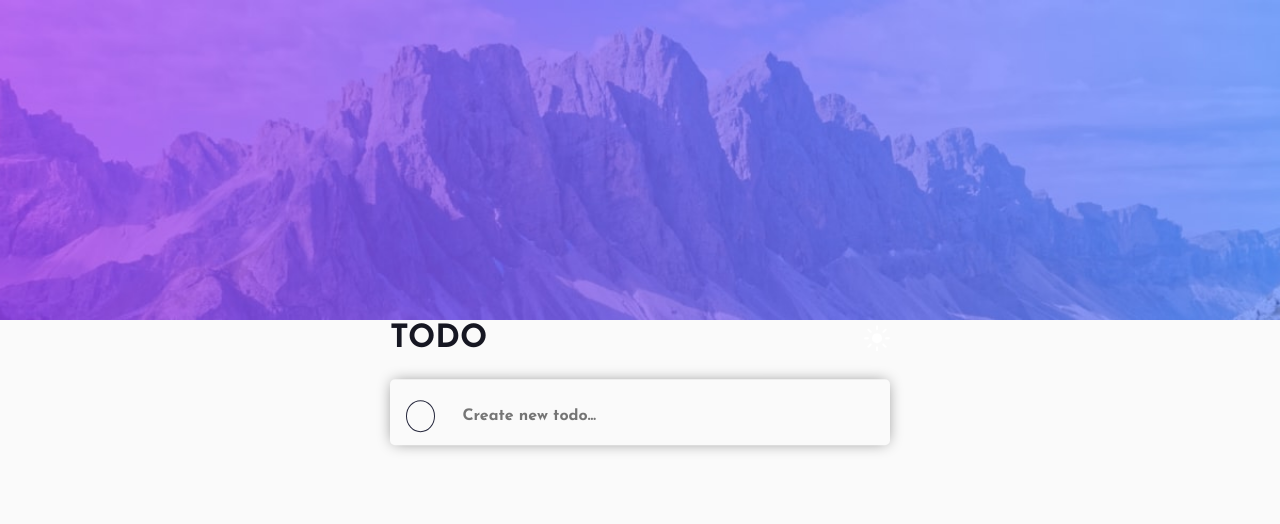
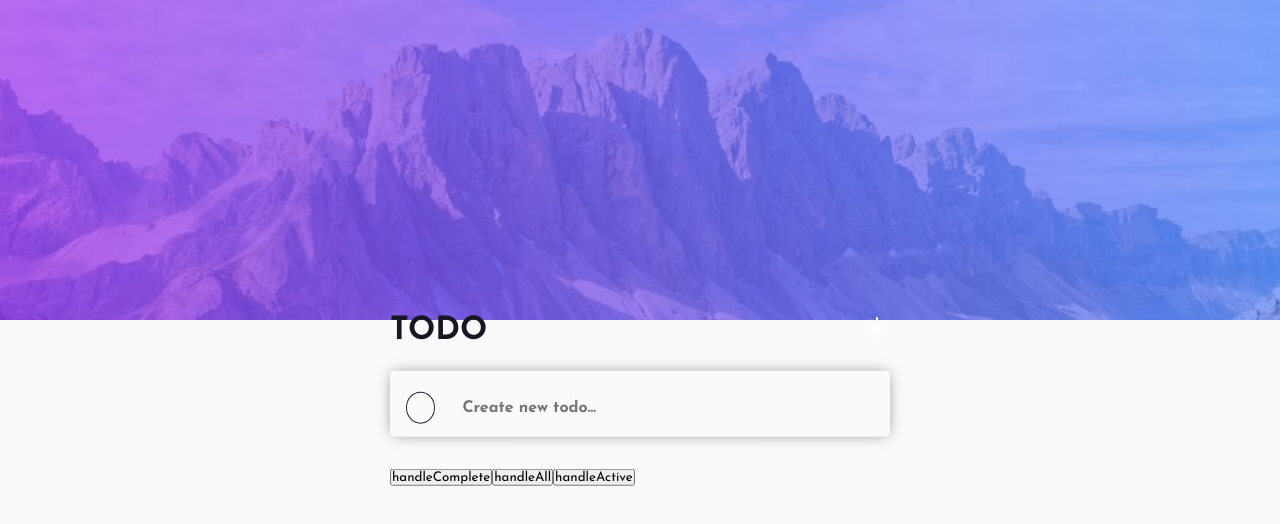
Before and after one commit to Gilocah28/Todo_App, a React (Vite) app: page / in a window 1280 px wide. Shown: the top 524 px of the page. Built offline with nearby package versions, Linux system fonts and the light colour scheme.

Commit message:
Done Filtering Components

```diff
--- /dev/null
+++ b/src/components/floating-container/Filter-container/FilterComponent.jsx
@@ -0,0 +1,14 @@
+import React from 'react'
+
+const FilterComponent = ({ handleAll, handleComplete, handleActive }) => {
+    return (
+        <div>
+            <button onClick={() => handleComplete()}>handleComplete</button>
+            <button onClick={() => handleAll()}>handleAll</button>
+            <button onClick={() => handleActive()}>handleActive</button>
+
+        </div>
+    )
+}
+
+export default FilterComponent
--- a/src/components/floating-container/MainComponent.jsx
+++ b/src/components/floating-container/MainComponent.jsx
@@ -1,9 +1,29 @@
-import React, { useContext, useEffect, useState } from 'react'
+import React, { useContext, useEffect, useReducer, useState } from 'react'
 import '../floating-container/main.scss'
 import sun from '../../assets/icon-sun.svg'
 import moon from '../../assets/icon-moon.svg'
 import DataContext from '../context/DataContext'
 import TaskListComponent from './taskList/TaskListComponent'
+import FilterComponent from './Filter-container/FilterComponent'
+
+const reducer = (state, action) => {
+  switch (action.type) {
+    case 'Active': {
+      return { value: state.value = true }
+    }
+    case 'Complete': {
+      return { value: state.value = false }
+    }
+    case 'All': {
+      return { value: state.value = 'all' }
+    }
+    default: {
+      return state
+    }
+  }
+}
+
+
 
 const MainComponent = () => {
 
@@ -13,11 +33,35 @@ const MainComponent = () => {
   const [todos, setTodos] = useState([])
   const [error, setError] = useState('')
 
+  const initialState = { value: null }
+  const [state, dispatch] = useReducer(reducer, initialState)
+
+  const handleAll = () => {
+    dispatch({ type: 'All' })
+  }
+
+  const handleActive = () => {
+    dispatch({ type: 'Active' })
+  }
+
+  const handleComplete = () => {
+    dispatch({ type: 'Complete' })
+  }
+
 
   useEffect(() => {
     const todoItem = JSON.parse(localStorage.getItem('todoList')) || []
     setTodos(todoItem)
-  },[])
+    handleAll()
+  }, [])
+
+
+
+
+
+
+
+
 
 
   const handleSubmit = (event) => {
@@ -39,8 +83,12 @@ const MainComponent = () => {
       setError('')
     } else {
       setError(prevError => prevError = 'Field must not be empty !')
+      setTimeout(() => {
+        setError('')
+      }, 5000)
     }
   }
+
 
 
   return (
@@ -68,7 +116,12 @@ const MainComponent = () => {
         </form>
       </div>
 
-      <TaskListComponent todos={todos} setTodos={setTodos}/>
+      <TaskListComponent todos={todos} setTodos={setTodos} filter={state.value} />
+      <FilterComponent
+        handleAll={handleAll}
+        handleActive={handleActive}
+        handleComplete={handleComplete}
+      />
 
 
 
--- a/src/components/floating-container/taskList/TaskListComponent.jsx
+++ b/src/components/floating-container/taskList/TaskListComponent.jsx
@@ -3,7 +3,7 @@ import iconCross from '../../../assets/icon-cross.svg'
 import check from '../../../assets/icon-check.svg'
 import '../taskList/taskListStyle.scss'
 
-const TaskListComponent = ({ todos, setTodos }) => {
+const TaskListComponent = ({ todos, setTodos, filter }) => {
 
     const handleRemove = (id) => {
         const filteredItem = todos.filter((todo) => {
@@ -33,7 +33,9 @@ const TaskListComponent = ({ todos, setTodos }) => {
     return (
         <div className='taskList_container'>
             <ul>
-                {todos.map((todo) => {
+                {todos.filter((todo) =>{
+                    return todo.status !== filter
+                }).map((todo) => {
                     return (
                         <li className='list-items' key={todo.id}>
                             <div className="item-group">
@@ -47,7 +49,8 @@ const TaskListComponent = ({ todos, setTodos }) => {
                                     />
 
                                     <label for={todo.id} className='checkbox'>
-                                        {todo.status && <svg xmlns="http://www.w3.org/2000/svg" width="11" height="9"><path fill="none" stroke="#FFF" stroke-width="2" d="M1 4.304L3.696 7l6-6" /></svg>}
+                                        {todo.status && <img src={check} alt="Check" />}
+
                                     </label>
                                 </div>
 
--- a/src/components/floating-container/taskList/taskListStyle.scss
+++ b/src/components/floating-container/taskList/taskListStyle.scss
@@ -4,7 +4,7 @@
     border-radius: 5px;
     margin-top: 2rem;
     overflow: auto;
-    max-height: 300px;
+    max-height: 320px;
 
     ul{
         list-style: none;
@@ -36,7 +36,7 @@
                         display: flex;
                         justify-content: center;
                         align-items: center;
-                        transition: all 200ms linear;
+                        transition: all 400ms ease-in-out;
                     }
 
 
@@ -52,7 +52,6 @@
                 }
 
                 .item_line{
-                    text-decoration: line-through;
                     opacity: .8;
                     cursor: pointer;
                 }
--- a/src/components/style/index.scss
+++ b/src/components/style/index.scss
@@ -91,7 +91,7 @@ body {
             }
 
             .item_line{
-                text-decoration: line-through;
+                text-decoration: line-through solid 2px $VeryDarkDesaturatedBlue;
                 opacity: .8;
                 cursor: pointer;
             }
@@ -131,7 +131,7 @@ body {
         .item_line{
             opacity: .8;
             cursor: pointer;
-
+            text-decoration: line-through solid 2px white;
             p{
                 color: $LightGrayishBlue;
             }
```
